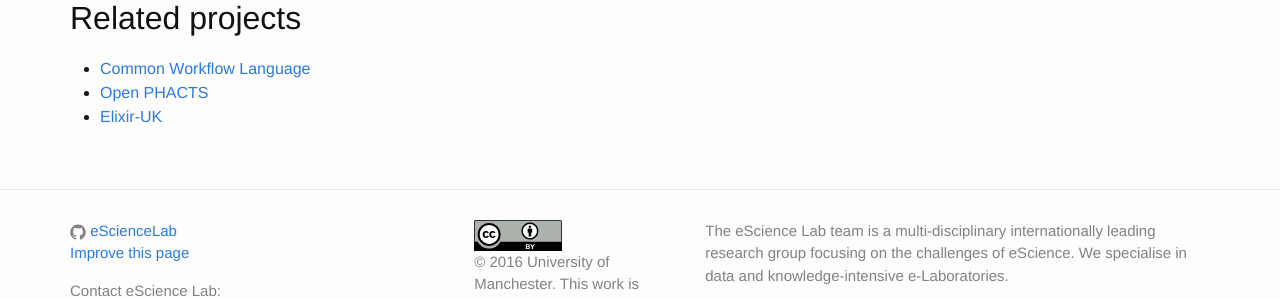
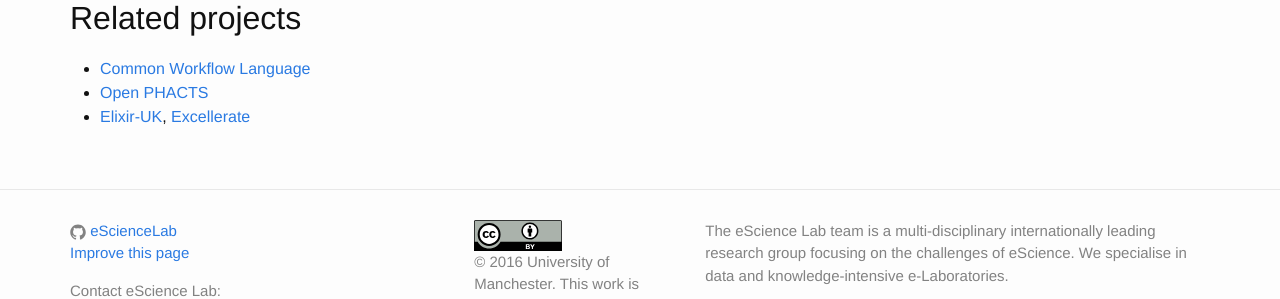
Before and after one commit to eScienceLab/eScienceLab.github.io, a Jekyll site: the page built from _projects/bioexcel.md, in a window 1280 px wide. Shown: the part 865-1164 px from the top of the page. Built offline with Jekyll 4.4.1, drawn with Linux system fonts in a browser that asks for light colours; comment, search, counter and statistics services are not loaded.

Commit message:
Update bioexcel.md

```diff
--- a/_projects/bioexcel.md
+++ b/_projects/bioexcel.md
@@ -48,5 +48,5 @@
 ## Related projects
 
  * [Common Workflow Language](https://github.com/common-workflow-language/common-workflow-language)
- * [Open PHACTS](http://www.openphacts.org/)
- * [Elixir-UK](http://elixir-uk.org/)
+ * [Open PHACTS](/projects/openphacts)
+ * [Elixir-UK](http://elixir-uk.org/), [Excellerate](excellerate)
```
